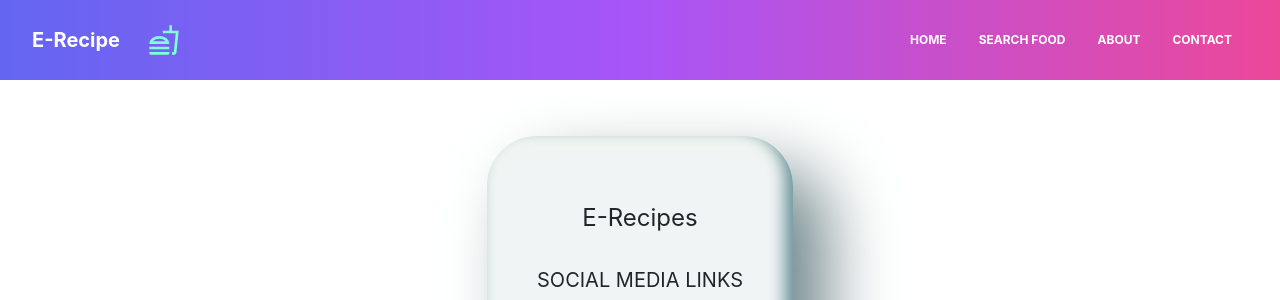
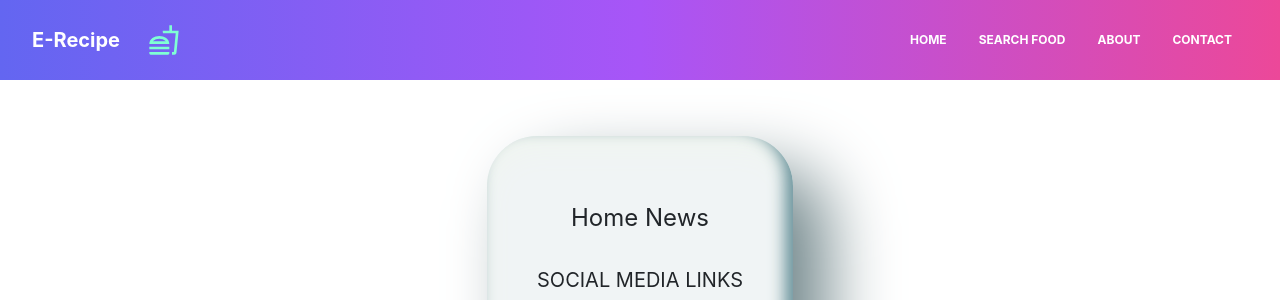
Before and after one commit to ShubhamTiwari909/E-food, a React (Create React App) app: page /contact in a window 1280 px wide. Shown: the top 300 px of the page. Built offline with nearby package versions, Linux system fonts and the light colour scheme.

Commit message:
Update Contact.js

```diff
--- a/src/components/Contact.js
+++ b/src/components/Contact.js
@@ -12,7 +12,7 @@ const Contact = () => {
     <div className='grid place-content-center pt-10 pb-20'>
       <div className=" w-blue-claymorphism">
         <Pulse>
-          <h1 className="text-2xl py-3 text-center">E-Recipes</h1>
+          <h1 className="text-2xl py-3 text-center">Home News</h1>
           <h1 className="text-xl py-3 postTitle">SOCIAL MEDIA LINKS </h1>
 
           <div
```
